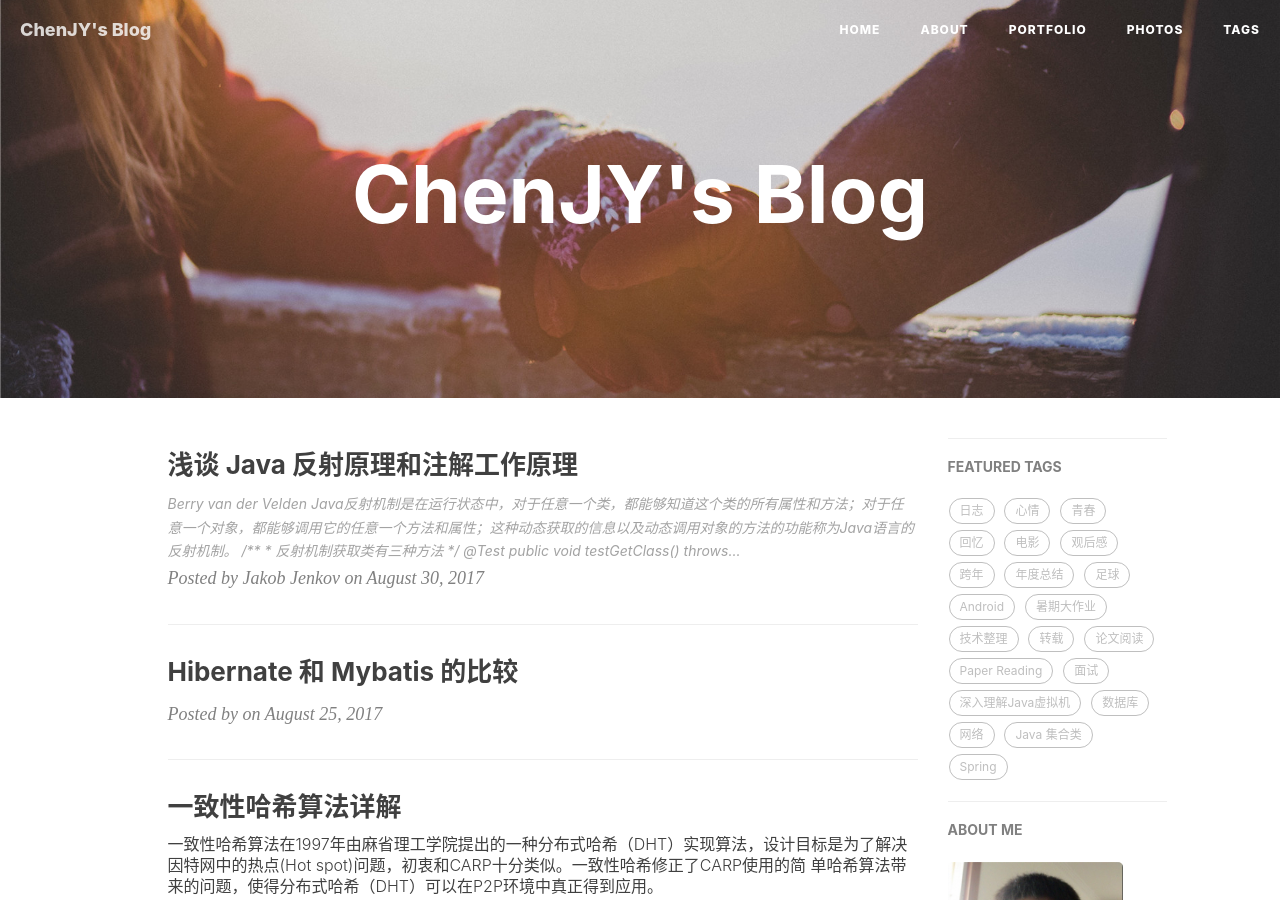
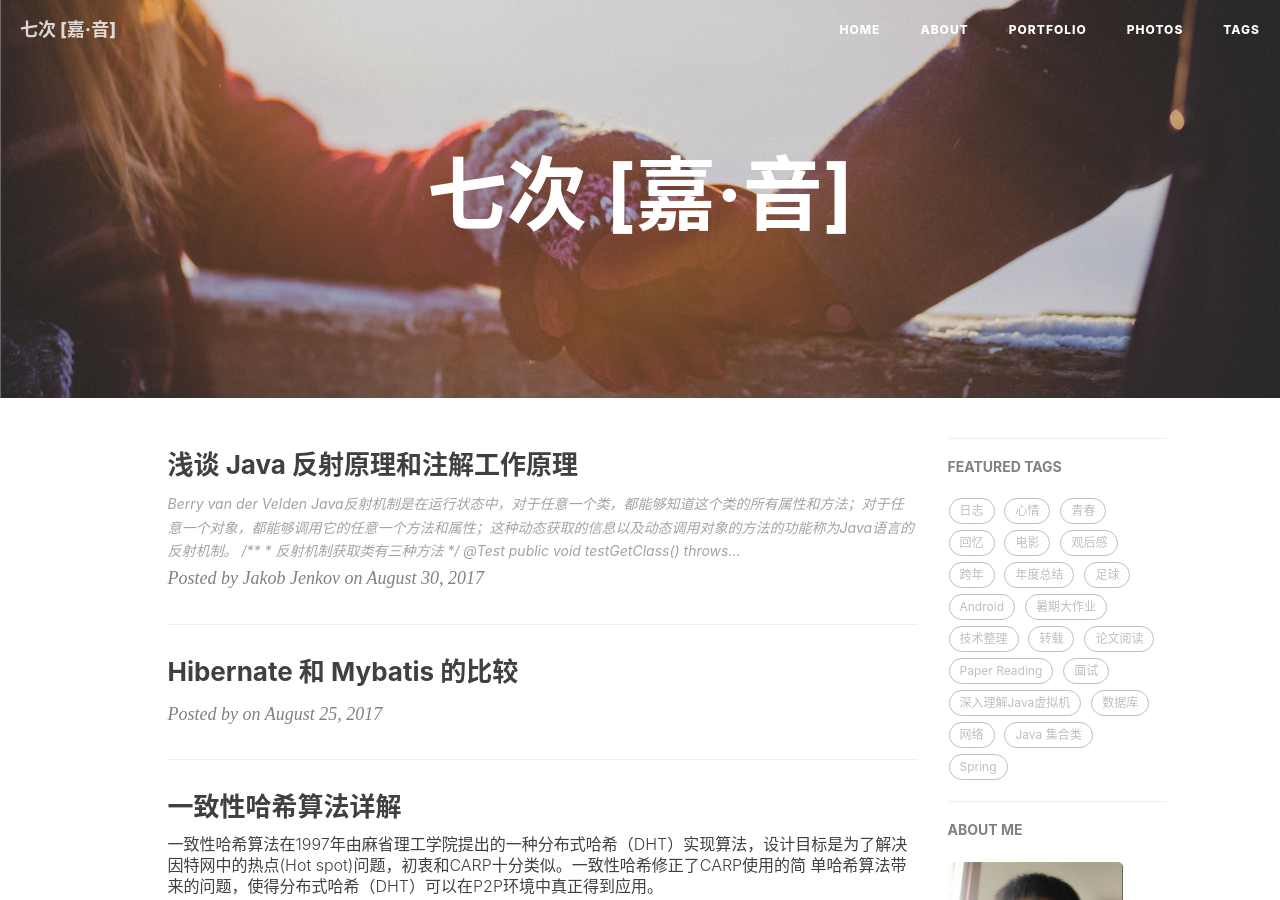
Before and after one commit to jiayangchen/jiayangchen.github.io, a Jekyll site: the page built from index.html, in a window 1280 px wide and 900 px high. Built offline with Jekyll 4.4.1, drawn with Linux system fonts in a browser that asks for light colours; nearby versions of some CDN libraries; the list of posts is cut into pages by our own code; comment, search, counter and statistics services are not loaded; some of the changed text lies outside the part shown.

Commit message:
20170830

```diff
--- a/_config.yml
+++ b/_config.yml
@@ -1,5 +1,5 @@
 # Site settings
-title: ChenJY's Blog
+title: 七次 [嘉·音]
 SEOTitle: ChenJY's Blog
 header-img: img/bg1.jpg
 email: jiayangchen@sjtu.edu.cn
```
Also changed, not shown: _posts/2017-07-29-https-cookie-session.md (+3 -0 lines).
